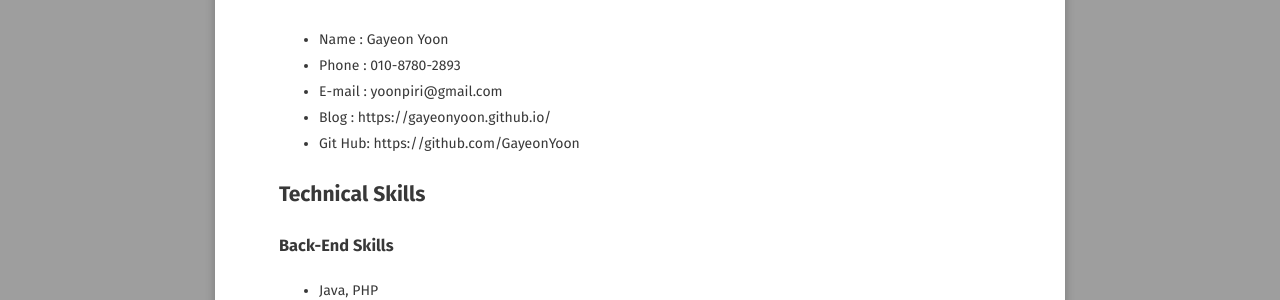
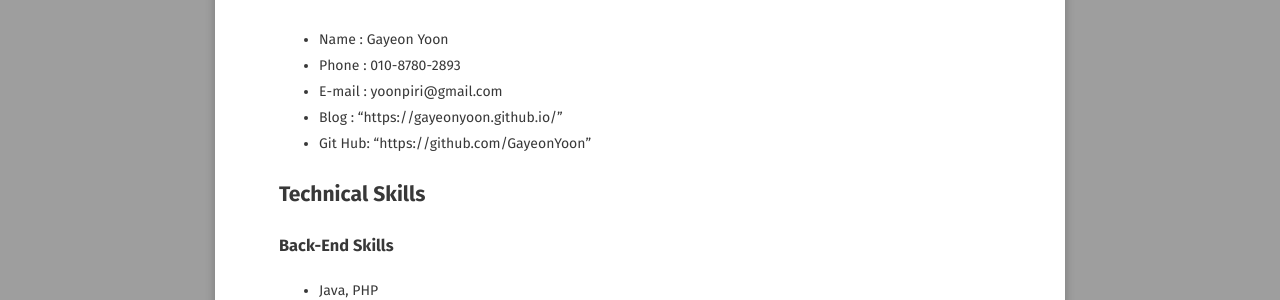
Before and after one commit to GayeonYoon/GayeonYoon.github.io, a Jekyll site: the page built from about/index.md, in a window 1280 px wide. Shown: the part 362-662 px from the top of the page. Built offline with Jekyll 4.4.1, drawn with Linux system fonts in a browser that asks for light colours; some web fonts are replaced.

```diff
--- a/about/index.md
+++ b/about/index.md
@@ -12,8 +12,8 @@ comments: false
 * Name : Gayeon Yoon
 * Phone : 010-8780-2893
 * E-mail : yoonpiri@gmail.com
-* Blog : https://gayeonyoon.github.io/
-* Git Hub: https://github.com/GayeonYoon
+* Blog : "https://gayeonyoon.github.io/"
+* Git Hub: "https://github.com/GayeonYoon"
 
 
 ## Technical Skills
```
